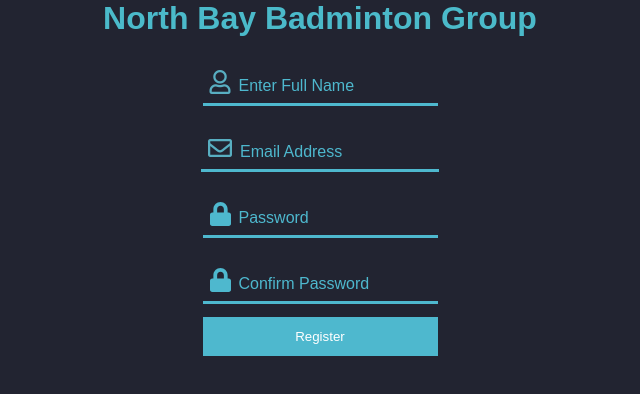
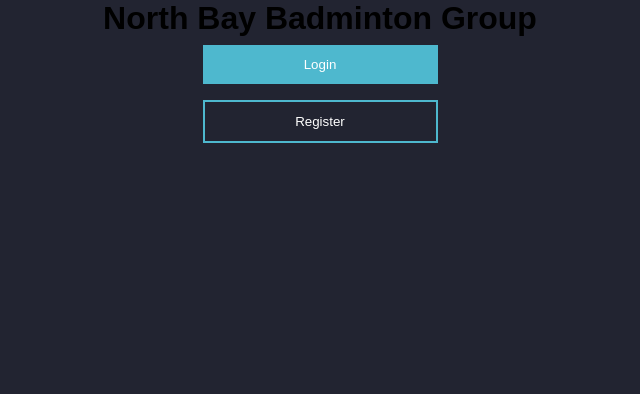
Before and after one commit to jma26/North-Bay-Badminton-Manager, a React (Create React App) app in the folder nbbm-app/: page / in a window 1280 px wide. Shown: the top 394 px of the page, without its empty margins (320-960 px from the left). Built offline with nearby package versions, Linux system fonts and the light colour scheme.

Commit message:
Add new react <Route/> for Register component in App.js

```diff
--- a/nbbm-app/src/App.js
+++ b/nbbm-app/src/App.js
@@ -2,15 +2,16 @@
 import { Route, NavLink, Switch } from 'react-router-dom';
 import './App.css';
 
+
+import Home from './components/Home';
 import Register from './components/Register';
 
 class App extends Component {
   render() {
     return (
       <div className="App">
-        <Switch>
-          <Route exact path="/" component={ Register } />
-        </Switch>
+        <Route exact path="/" component={ Home } />
+        <Route path="/register" component={ Register } />
       </div>
     );
   }
```
